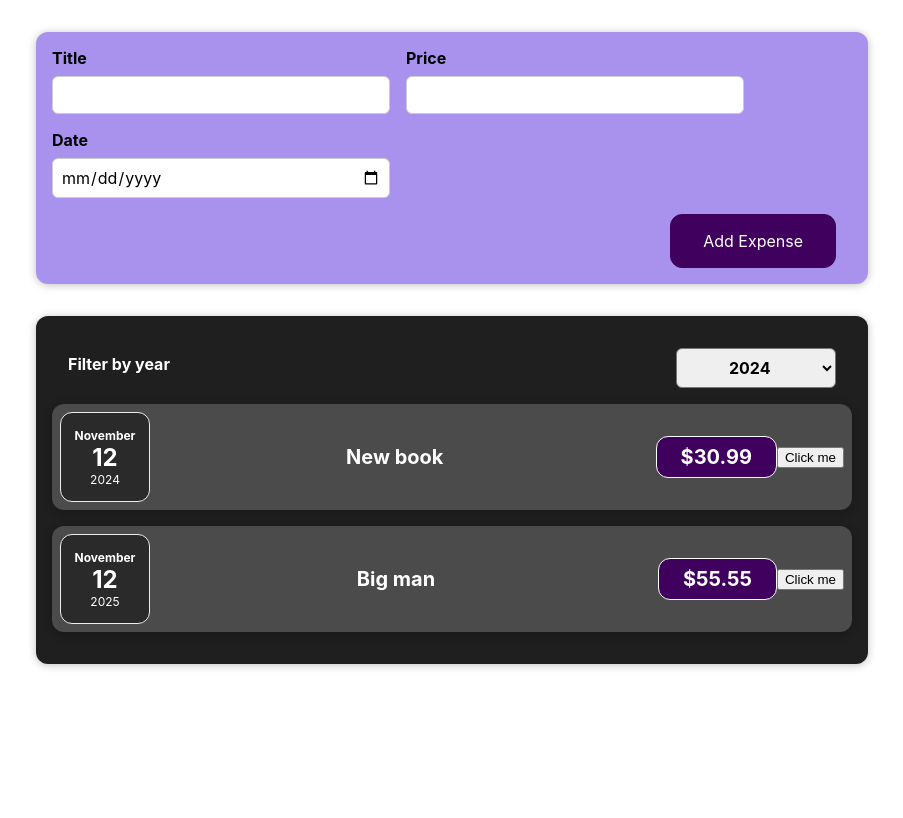
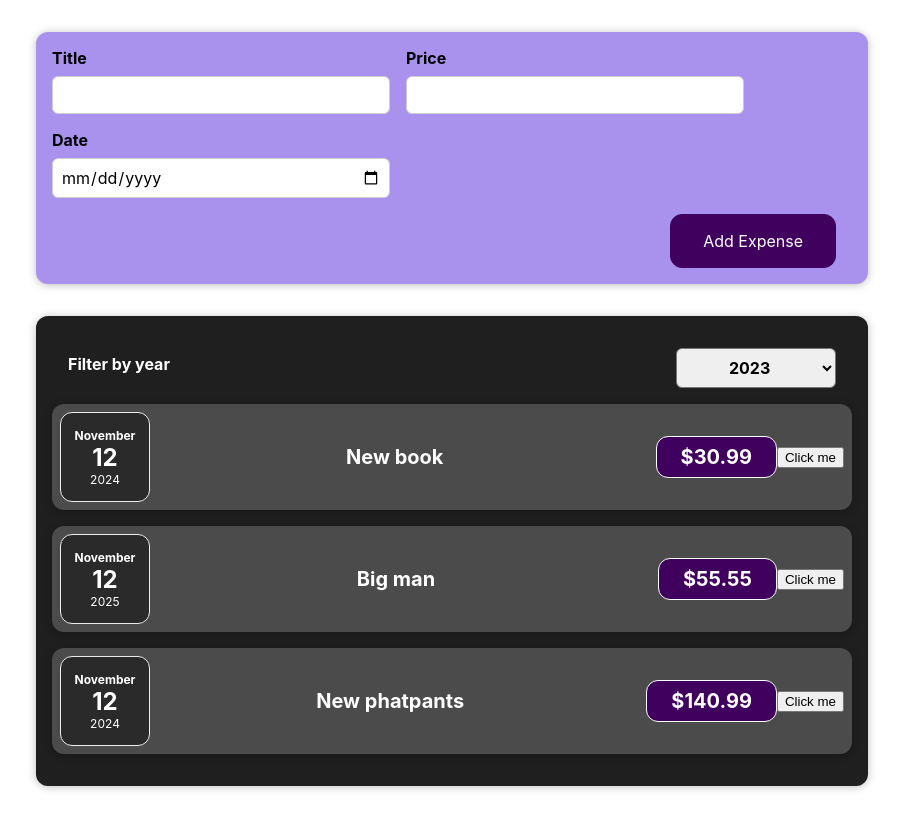
Before and after one commit to robinpajula-alt/codespaces-react, a React (Vite) app: page / in a window 1280 px wide. Shown: the whole page, without its empty margins (188-1091 px from the left). Built offline with nearby package versions, Linux system fonts and the light colour scheme.

Commit message:
13. Vormi andmete kuvamine nimekirjast osa 1.

```diff
--- a/src/App.jsx
+++ b/src/App.jsx
@@ -3,17 +3,25 @@ import Expenses from "./componenents/Expenses/Expenses.jsx";
 import NewExpense from "./componenents/NewExpense/NewExpense.jsx";
 
 const App = () => {
-  const expenses = [
+  const DYMMY_EXPENSES = [
     {
+      id: "id1",
       date: new Date(2024, 10, 12),
       title: "New book",
       price: 30.99,
     },
     {
+      id: "id2",
       date: new Date(2025, 10, 12),
       title: "Big man",
       price: 55.55,
     },
+    {
+      id: "id3",
+      date: new Date(2024, 10, 12),
+      title: "New phatpants",
+      price: 140.99,
+    }
   ];
 
   const addExpenseHandler = (expense) => {
@@ -24,7 +32,7 @@ const App = () => {
   return (
     <div className="App">
       <NewExpense onAddExpense={addExpenseHandler} />
-      <Expenses expenses={expenses} />
+      <Expenses expenses={DYMMY_EXPENSES} />
     </div>
   );
 };
--- a/src/componenents/Expenses/Expenses.jsx
+++ b/src/componenents/Expenses/Expenses.jsx
@@ -5,21 +5,22 @@ import Card from "../Card.jsx";
 import "./Expenses.css";
 
 const Expenses = (props) => {
-  const [filteredYear, setFilteredYear] = useState("2024");
+  const filterChangeHandler = (filteredYear) => {
+    console.log("Year data in Expenses.js " + filteredYear)
+  };
 
-  const filterChangeHandler = (selectedYear) => {
-    setFilteredYear(selectedYear);
-    console.log("Year data in Expenses.js", selectedYear);
-  };
+  props.expenses.map((expense) => {
+    console.log(expense)
+  })
 
   return (
     <Card className="expenses">
-      <ExpensesFilter
-        selected={filteredYear}
-        onChangeFilter={filterChangeHandler}
-      />
-      <ExpenseItem expenseData={props.expenses[0]} />
-      <ExpenseItem expenseData={props.expenses[1]} />
+      <ExpensesFilter onChangeFilter={filterChangeHandler}/>
+      {
+          props.expenses.map((expense) => {
+            return <ExpenseItem expenseData={expense} key={expense.id}/>
+          })
+      }
     </Card>
   );
 };
```
